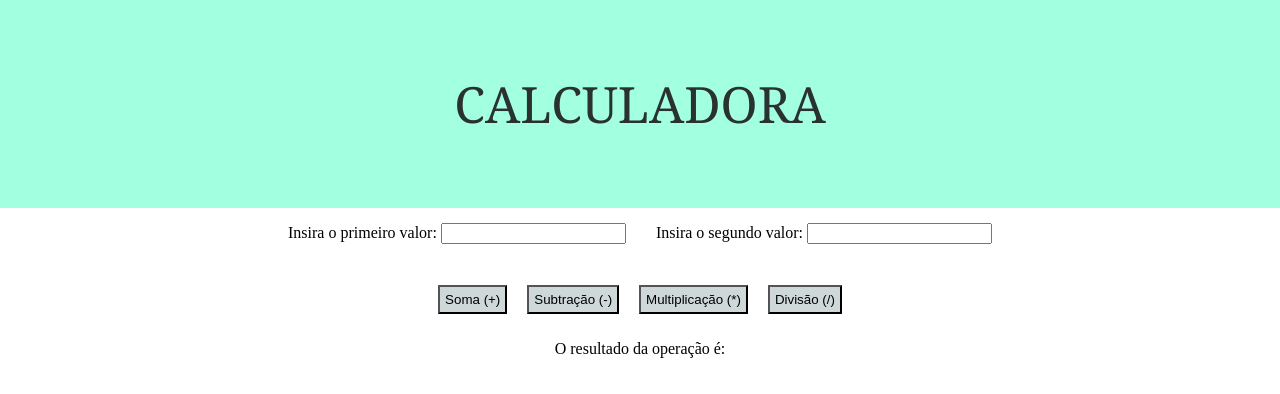
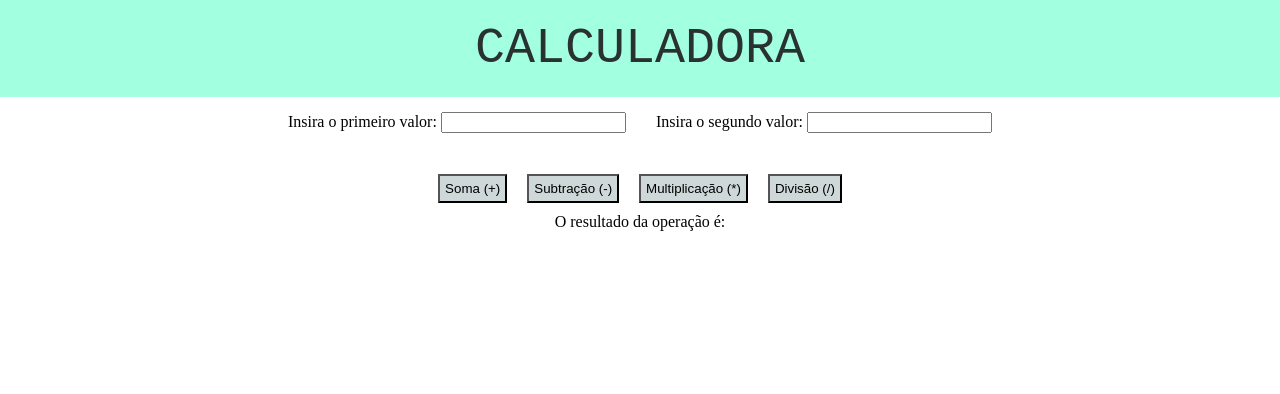
Before and after one commit to Laraguzman08/Calculdora, a plain HTML site: page index.html in a window 1280 px wide. Drawn offline with Linux system fonts and the light colour scheme.

Commit message:
add - ajustes 2

```diff
--- a/style.css
+++ b/style.css
@@ -6,11 +6,13 @@ body {
     background-color: #a2ffe0;
     color:#293131;
     font-size: 50px;
-    font-family:Georgia, 'Times New Roman', Times, serif;
+    font-family: 'Courier New', Courier, monospace;
     text-align: center;
-    margin:0%;
     padding: 20px;
+}
 
+p {
+    margin: 0%;
 }
 
 .botao {
```
